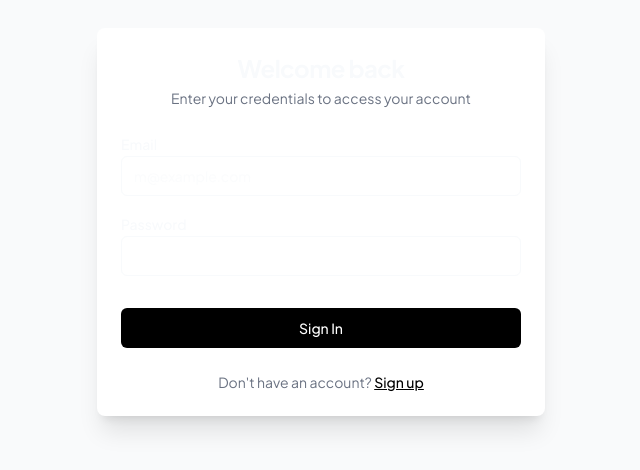
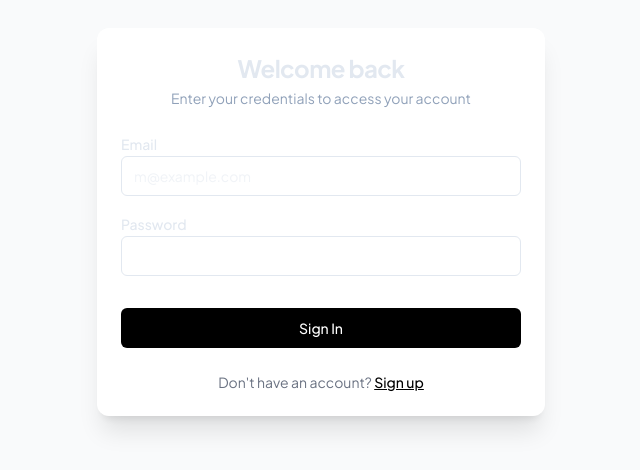
Before and after one commit to AlbrightCo/buildflow-pm-app, a Next.js app: page /login in a window 1280 px wide. Shown: the part 178-648 px from the top of the page, without its empty margins (319-959 px from the left). Built offline with nearby package versions, Linux system fonts and the light colour scheme; no server answers.

Commit message:
Polish all inner pages to glass theme

```diff
--- a/src/components/ui/card.tsx
+++ b/src/components/ui/card.tsx
@@ -8,7 +8,7 @@ const Card = React.forwardRef<
     <div
         ref={ref}
         className={cn(
-            "rounded-lg border bg-card text-card-foreground shadow-sm bg-white",
+            "rounded-xl border border-white/5 bg-[#0F172A]/60 text-slate-200 shadow-xl backdrop-blur-xl",
             className
         )}
         {...props}
@@ -29,7 +29,7 @@ const CardHeader = React.forwardRef<
 CardHeader.displayName = "CardHeader";
 
 const CardTitle = React.forwardRef<
-    HTMLParagraphElement,
+    HTMLHeadingElement,
     React.HTMLAttributes<HTMLHeadingElement>
 >(({ className, ...props }, ref) => (
     <h3
@@ -49,7 +49,7 @@ const CardDescription = React.forwardRef<
 >(({ className, ...props }, ref) => (
     <p
         ref={ref}
-        className={cn("text-sm text-gray-500", className)}
+        className={cn("text-sm text-slate-400", className)}
         {...props}
     />
 ));
```
